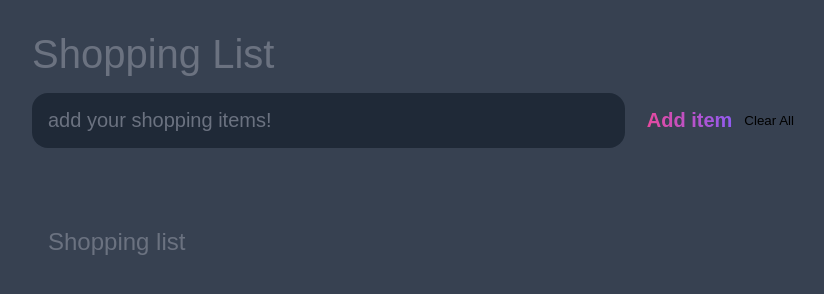
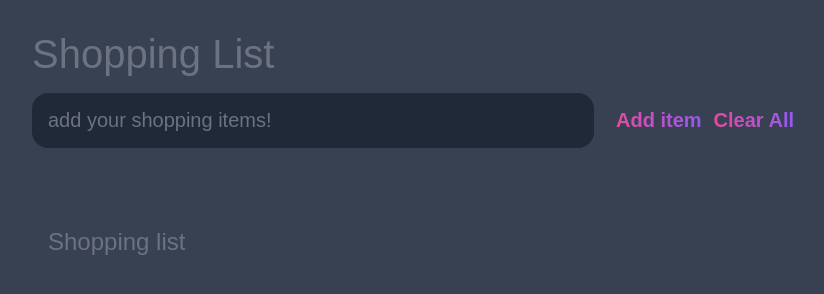
Before and after one commit to auzikas/Sprint4, a plain HTML site: page index.html in a window 1280 px wide. Shown: the whole page, without its empty margins (224-1048 px from the left). Drawn offline with Linux system fonts and the light colour scheme.

Commit message:
updating css file by adding styles for clear all button

```diff
--- a/styles.css
+++ b/styles.css
@@ -80,6 +80,25 @@ input, button {
     opacity: 0.6;
 }
 
+.clear-all {
+    color: var(--pink);
+    font-size: 1.25rem;
+    font-weight: 700;
+    background-image: linear-gradient(to right, var(--pink), var(--purple));
+    -webkit-background-clip: text;
+    -webkit-text-fill-color: transparent;
+    cursor: pointer;
+    transition: 0.4s;
+}
+
+.clear-all:hoover {
+    opacity: 0.8;
+}
+
+.clear-all:active {
+    opacity: 0.6;
+}
+
 main {
     flex: 1 1 0%;
     padding:  2rem 1rem;
```
